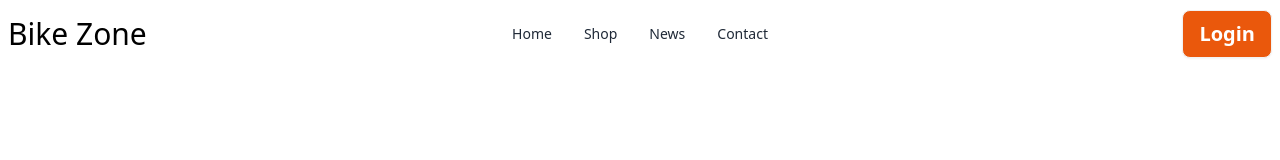
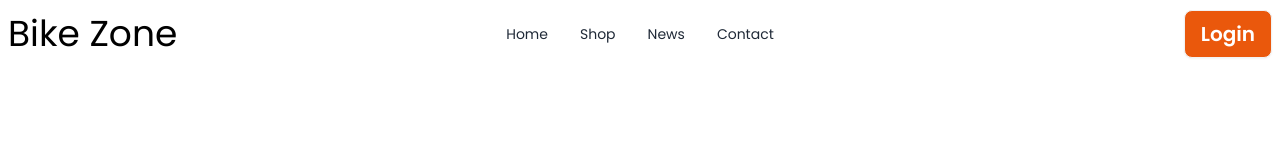
Before and after one commit to MdboktiarUddin/Biker-zone-website, a plain HTML site: page index.html in a window 1280 px wide. Drawn offline with nearby package versions, Linux system fonts and the light colour scheme.

Commit message:
added fonts

```diff
--- a/index.html
+++ b/index.html
@@ -6,8 +6,16 @@
     <title>Biker zone website</title>
     <link href="https://cdn.jsdelivr.net/npm/daisyui@4.6.0/dist/full.min.css" rel="stylesheet" type="text/css" />
     <script src="https://cdn.tailwindcss.com"></script>
+    <link rel="preconnect" href="https://fonts.googleapis.com">
+<link rel="preconnect" href="https://fonts.gstatic.com" crossorigin>
+<link href="https://fonts.googleapis.com/css2?family=Poppins:ital,wght@0,400;0,600;0,700;1,500&display=swap" rel="stylesheet">
+<style>
+    .font-poppins{
+        font-family: 'Poppins', sans-serif;
+    }
+</style>
 </head>
-<body>
+<body class="font-poppins">
     <header>
         <nav>
             <div class="navbar bg-base-100">
@@ -23,7 +31,7 @@
                       <li><a>Contact</a></li>
                     </ul>
                   </div>
-                  <a class="text-black text-3xl">Bike Zone</a>
+                  <a class="text-black text-4xl">Bike Zone</a>
                 </div>
                 <div class="navbar-center hidden lg:flex">
                   <ul class="menu menu-horizontal px-1">
```
